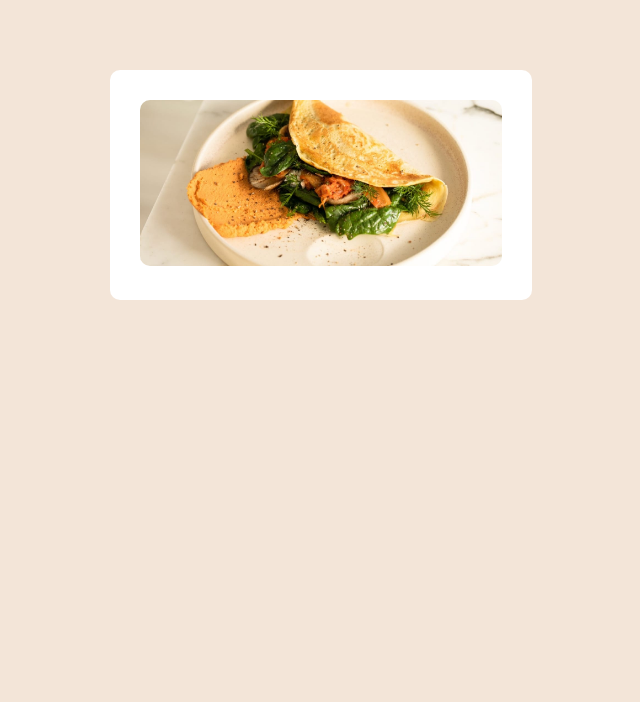
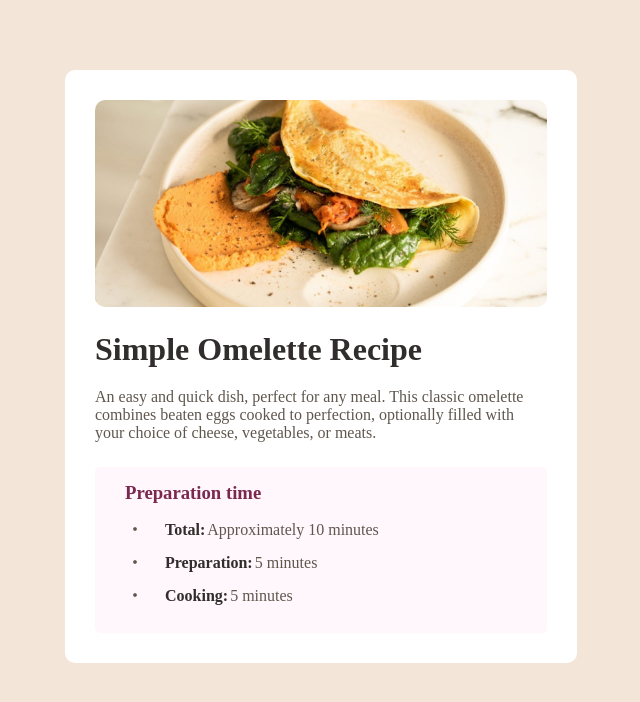
Before and after one commit to Zeynab-jalalian/Recipe-Page, a plain HTML site: page index.html in a window 1280 px wide. Shown: the whole page, without its empty margins (319-959 px from the left). Drawn offline with nearby package versions, Linux system fonts and the light colour scheme.

Commit message:
intro and time part

```diff
--- a/index.html
+++ b/index.html
@@ -1,27 +1,57 @@
 <!DOCTYPE html>
 <html lang="en">
   <head>
-  <meta charset="UTF-8">
-  <meta name="viewport" content="width=device-width, initial-scale=1.0"> <!-- displays site properly based on user's device -->
+    <meta charset="UTF-8" />
+    <meta name="viewport" content="width=device-width, initial-scale=1.0" />
+    <!-- displays site properly based on user's device -->
 
-  <link rel="icon" type="image/png" sizes="32x32" href="./assets/images/favicon-32x32.png">
+    <link
+      rel="icon"
+      type="image/png"
+      sizes="32x32"
+      href="./assets/images/favicon-32x32.png"
+    />
+
+    <link rel="stylesheet" href="https://cdn.jsdelivr.net/npm/bootstrap-icons@1.13.1/font/bootstrap-icons.min.css">
 
     <title>Frontend Mentor | Recipe page</title>
 
-  <link rel="stylesheet" href="style.css">
+    <link rel="stylesheet" href="style.css" />
     <style>
-    .attribution { font-size: 11px; text-align: center; }
-    .attribution a { color: hsl(228, 45%, 44%); }
+      .attribution {
+        font-size: 11px;
+        text-align: center;
+      }
+      .attribution a {
+        color: hsl(228, 45%, 44%);
+      }
     </style>
   </head>
   <body>
-
     <div class="container">
       <div class="image">
-      <img src="assets/images/image-omelette.jpeg" alt="Omelette">
+        <img src="assets/images/image-omelette.jpeg" alt="Omelette" />
+      </div>
+      <div class="content">
+        <div class="introduction">
+          <h1>Simple Omelette Recipe</h1>
+          <p>
+            An easy and quick dish, perfect for any meal. This classic omelette
+            combines beaten eggs cooked to perfection, optionally filled with
+            your choice of cheese, vegetables, or meats.
+          </p>
+        </div>
+
+           <div class="time">
+            <h3>Preparation time</h3>
+            <ul>
+              <li><i class="bi bi-dot"></i><span>Total:</span>Approximately 10 minutes</li>
+              <li><i class="bi bi-dot"></i><span>Preparation:</span>5 minutes</li>
+              <li><i class="bi bi-dot"></i><span>Cooking:</span>5 minutes</li>
+            </ul>
           </div>
       </div>
-
+    </div>
   </body>
 </html>
 <!--
--- a/style.css
+++ b/style.css
@@ -16,7 +16,7 @@ body {
 .container {
   margin-top: 70px;
   background: hsl(0, 0%, 100%);
-  width: 33%;
+  width: 40%;
   height: auto;
   padding: 30px;
   border-radius: 10px;
@@ -32,3 +32,45 @@ body {
   height: 100%;
   border-radius: 10px;
 }
+
+.introduction h1 {
+  margin: 20px auto;
+  color: hsl(24, 5%, 18%);
+}
+
+.introduction p {
+  color: hsl(30, 10%, 34%);
+}
+
+.time {
+  background: #fff7fc;
+  width: 100%;
+  border-radius: 5px;
+  margin-top: 25px;
+  padding: 15px 30px;
+}
+.time h3{
+    color: hsl(332, 51%, 32%);
+    margin-bottom: 15px;
+}
+.time ul {
+  width: 100%;
+}
+.time ul li {
+  list-style: none;
+  margin: 10px auto;
+  color: hsl(30, 10%, 34%);
+  display: flex;
+  align-items: center;
+}
+
+.time ul li span{
+    color: hsl(24, 5%, 18%);
+    font-weight: 700;
+    margin-right: 2px;
+}
+
+.time ul li i{
+    margin-right: 20px;
+    font-size: 20px;
+}
```
Lines whose indentation alone changed are shown as unchanged.
